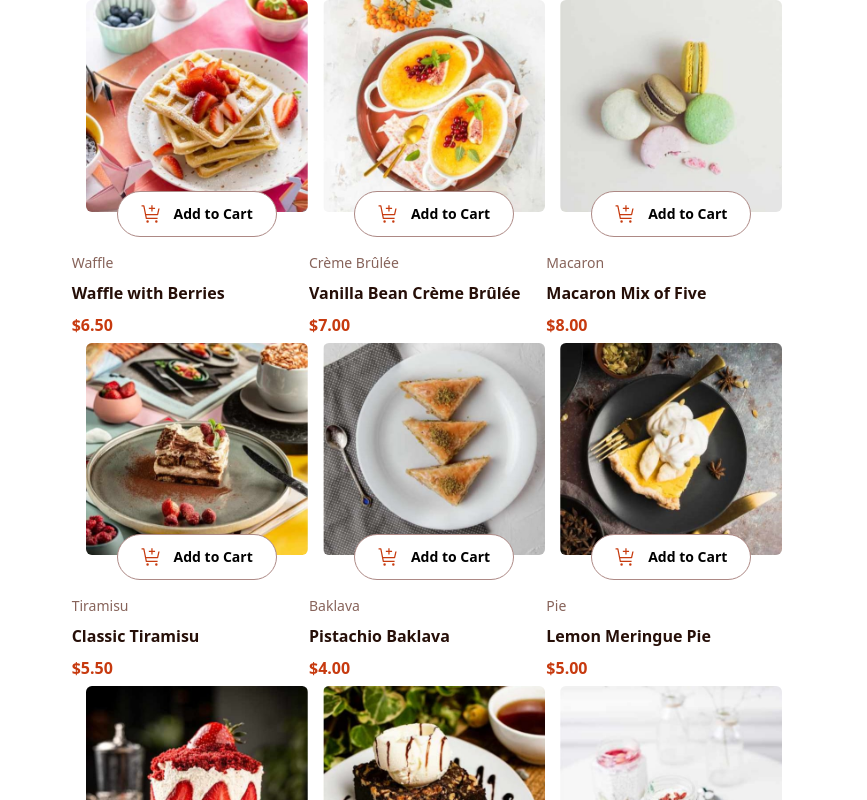
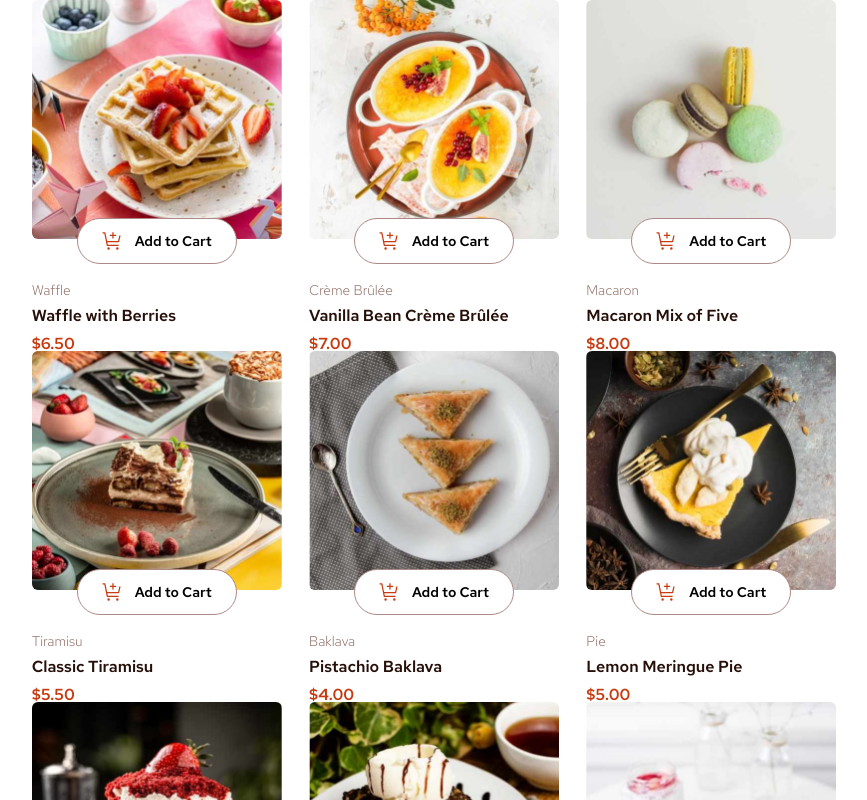
Before and after one commit to sercansimsek/product-list-with-cart, a React (Vite) app: page / in a window 1280 px wide. Shown: the top 800 px of the page, without its empty margins (206-1073 px from the left). Built offline with nearby package versions, Linux system fonts and the light colour scheme.

Commit message:
image resolution problem fixed for the desktop screens

```diff
--- a/src/components/Card.jsx
+++ b/src/components/Card.jsx
@@ -25,16 +25,16 @@ export const Card = ({ data }) => {
   };
   return (
     <>
-      <div className="w-[327px] h-[319px] md:w-[213px] lg:w-[250px] ont-redHat">
-        <div className="flex flex-col justify-center items-center">
+      <div className="flex flex-col gap-4 w-[327px] h-[319px] md:w-[213px] lg:w-[250px] font-redHat">
+        <div className="flex flex-col justify-center items-center mb-[25px]">
           <div className="relative">
             <picture>
-              <source media="(min-width:1024px)" srcSet={data.image.desktop} />
+              <source media="(min-width:1024px)" srcSet={data.image.desktop}/>
               <source media="(min-width:768px)" srcSet={data.image.tablet} />
               <img
                 src={image.mobile}
                 alt={data.name}
-                className={cn("h-[212px] rounded-md", {
+                className={cn("rounded-md", {
                   "border-2 border-red": isAdded,
                 })}
               />
@@ -79,7 +79,7 @@ export const Card = ({ data }) => {
           </div>
         </div>
 
-        <div className="flex flex-col gap-2 mt-[41px]">
+        <div className="flex flex-col gap-1">
           <span className="font-thin text-rose500 text-sm">
             {data.category}
           </span>
--- a/src/components/CardList.jsx
+++ b/src/components/CardList.jsx
@@ -3,7 +3,7 @@ import { Card } from "./Card";
 export const CardList = ({ datas }) => {
   return (
     <>
-      <ul className="grid grid-rows-1 gap-6 place-items-center mx-auto md:grid-cols-3 md:grid-rows-3 md:w-[688px]">
+      <ul className="grid grid-rows-1 gap-8 place-items-center mx-auto md:grid-cols-3 md:grid-rows-3 md:w-[688px] md:gap-8 lg:w-[800px] ">
         {datas.map((data) => (
           <li key={data.name}>
             <Card data={data} />
```
